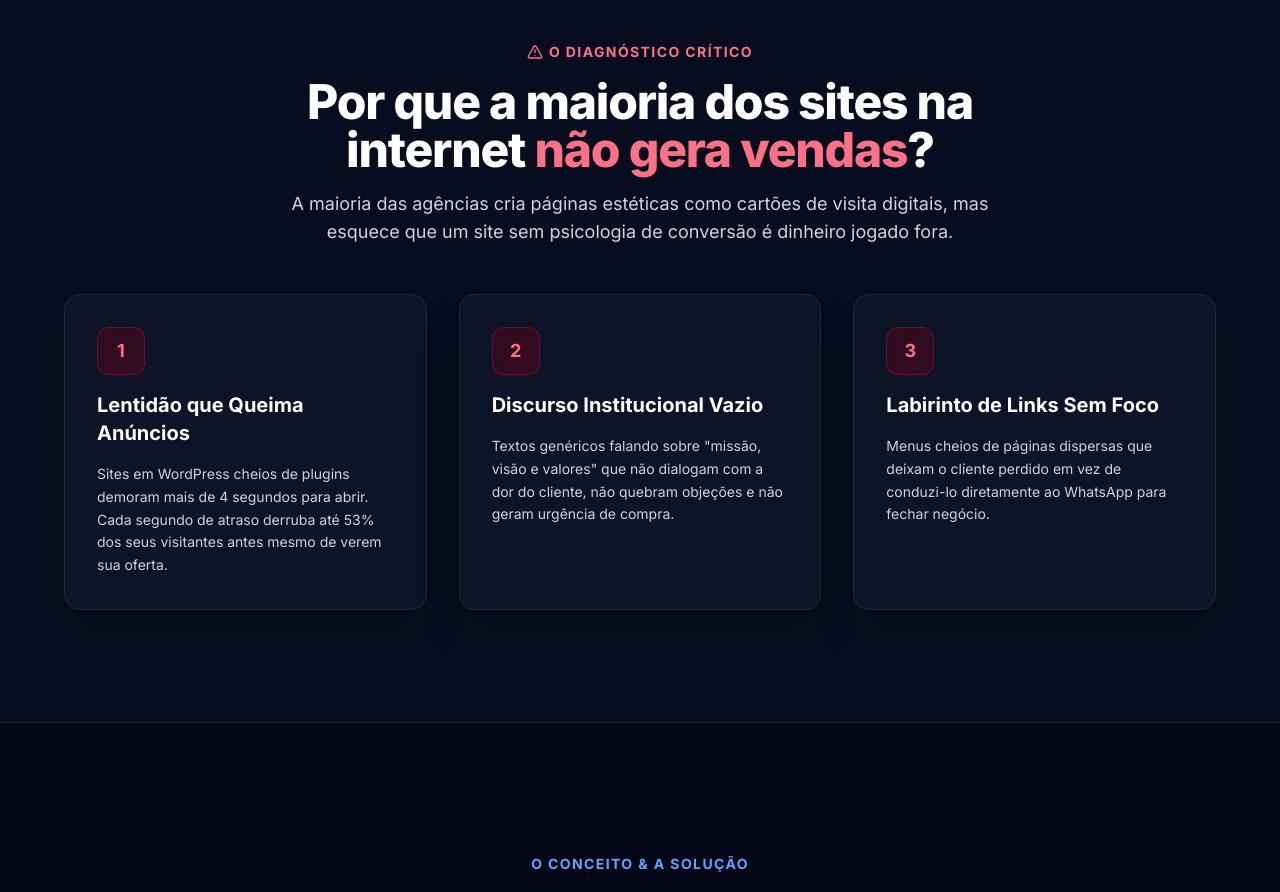
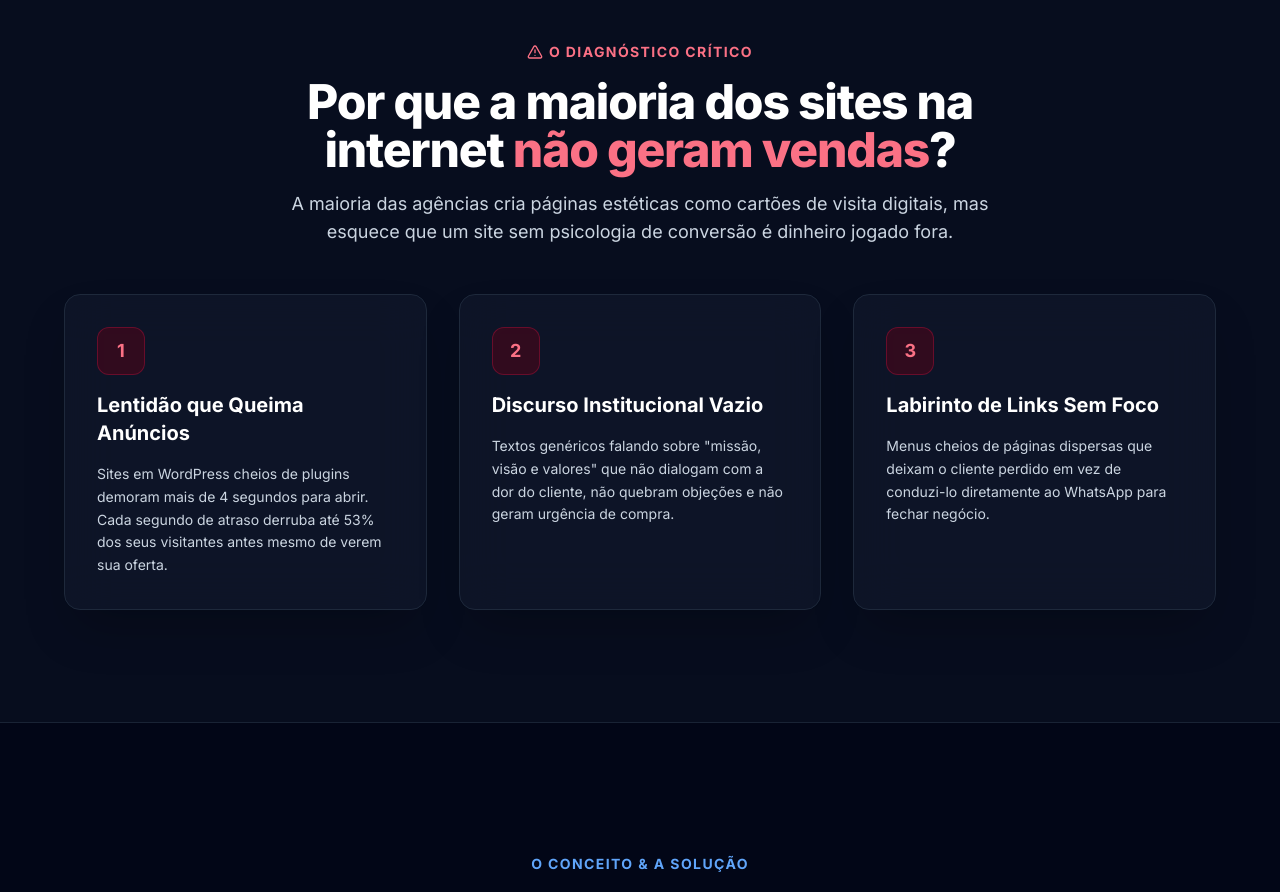
Before and after one commit to rogeriomaciel/rogeriomaciel, a React (Vite) app: page / in a window 1280 px wide. Shown: the part 1220-2112 px from the top of the page. Built offline with nearby package versions, Linux system fonts and the light colour scheme.

Commit message:
fix(copy): concordancia atrativa no plural no titulo do diagnostico

```diff
--- a/src/App.tsx
+++ b/src/App.tsx
@@ -279,7 +279,7 @@ export default function App() {
               <AlertTriangle className="w-4 h-4" /> O Diagnóstico Crítico
             </span>
             <h2 className="text-3xl sm:text-5xl font-extrabold text-slate-900 dark:text-white tracking-tight">
-              Por que a maioria dos sites na internet <span className="text-rose-600 dark:text-rose-400">não gera vendas</span>?
+              Por que a maioria dos sites na internet <span className="text-rose-600 dark:text-rose-400">não geram vendas</span>?
             </h2>
             <p className="text-slate-600 dark:text-slate-300 text-base sm:text-lg">
               A maioria das agências cria páginas estéticas como cartões de visita digitais, mas esquece que um site sem psicologia de conversão é dinheiro jogado fora.
```
Also changed, not shown: 1 other file (tests, documents, lock files or other folders).
